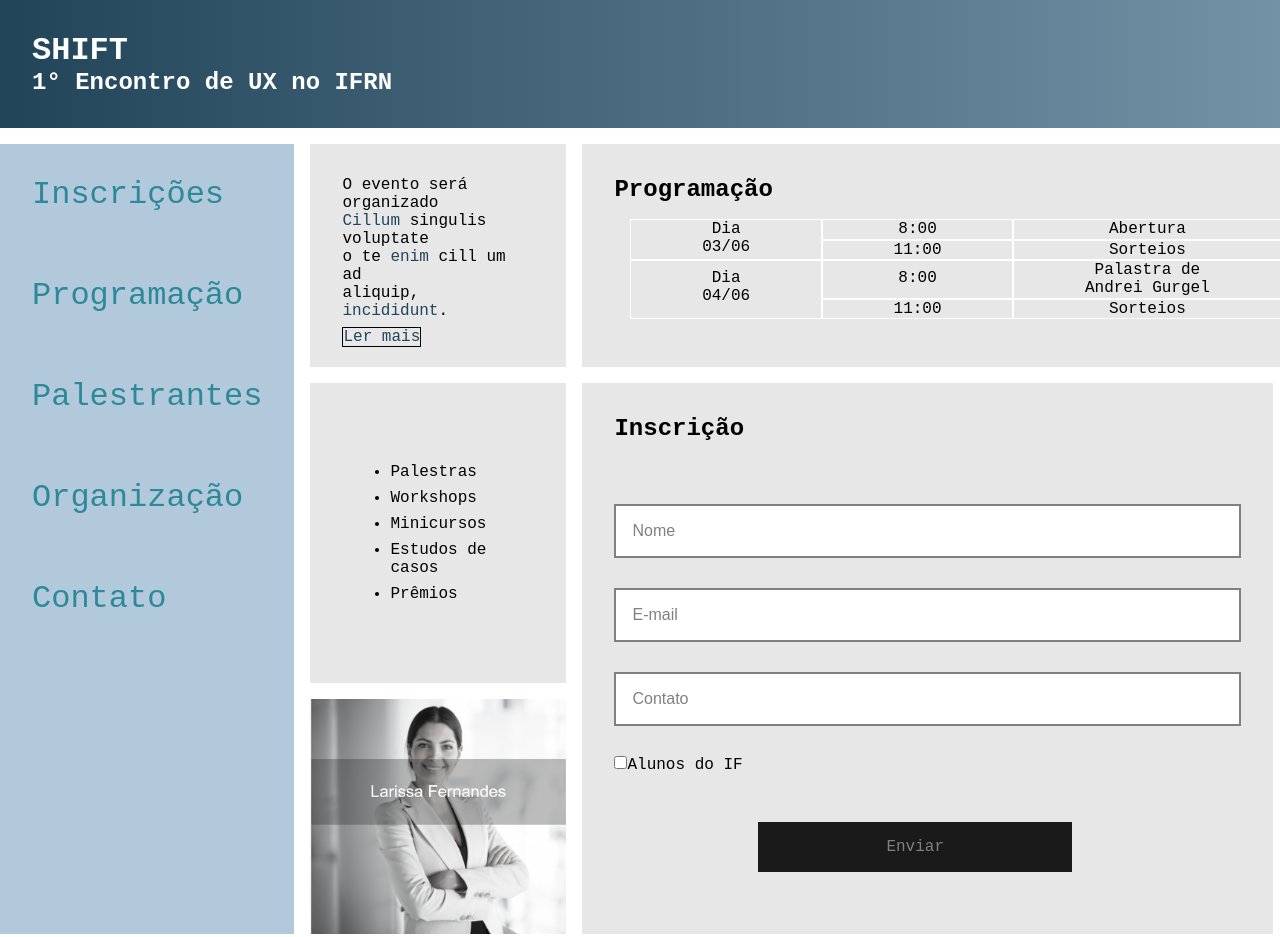
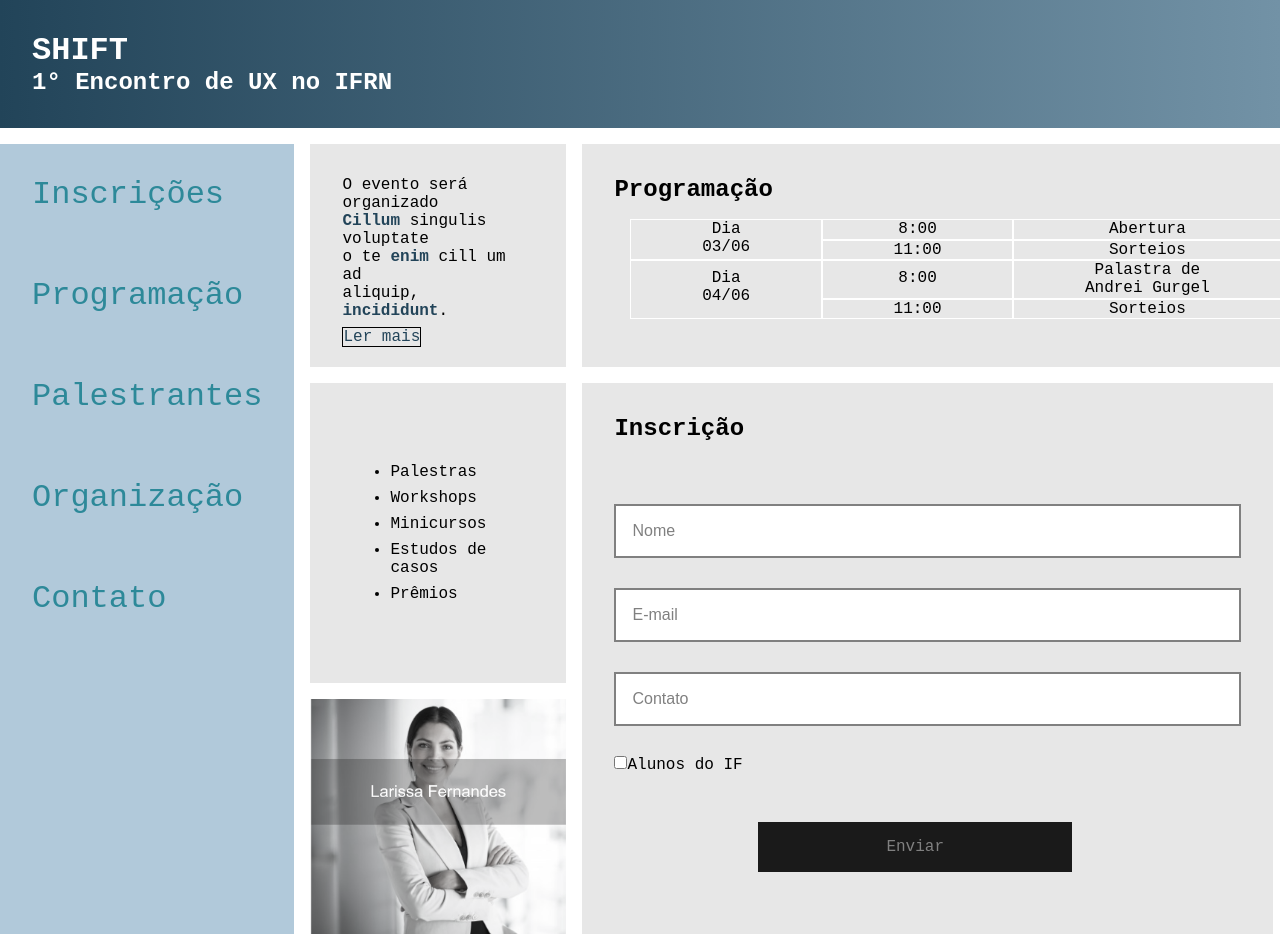
Before and after one commit to Migstand/web_design_active, a plain HTML site: page web_design_atividade_4/layout.html in a window 1280 px wide. Shown: the top 937 px of the page. Drawn offline with Linux system fonts and the light colour scheme.

Commit message:
pequena mudança

```diff
--- a/web_design_atividade_4/layout.html
+++ b/web_design_atividade_4/layout.html
@@ -24,7 +24,7 @@
 
         </nav>
         <section class="introducao">
-            <p>O evento será organizado <br><span>Cillum</span> singulis voluptate <br>o te <span>enim</span> cill um ad <br>aliquip, <span>incididunt</span>.</p>
+            <p>O evento será organizado <br><b><span>Cillum</span></b> singulis voluptate <br>o te <b><span>enim</span></b> cill um ad <br>aliquip, <b><span>incididunt</span></b>.</p>
             <a href="">Ler mais</a>
         </section>
         <section class="abas">
```
